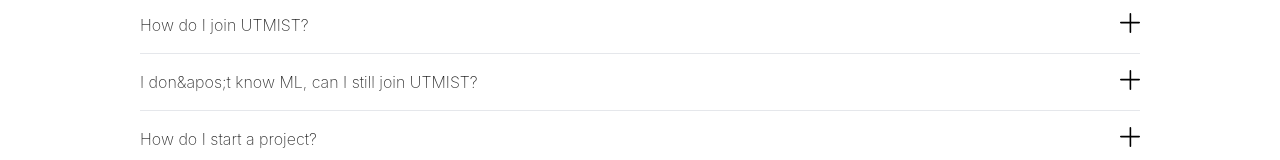
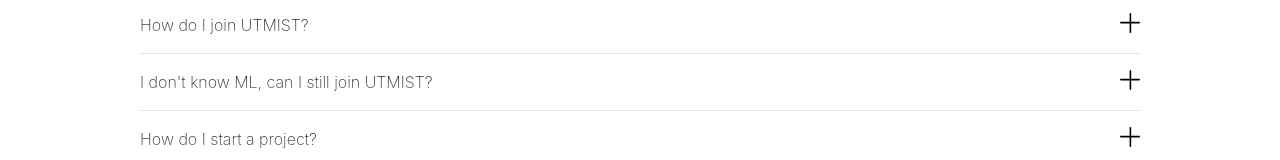
Before and after one commit to UTMIST/UTMIST, a Next.js app in the folder client/: page / in a window 1280 px wide. Shown: the part 4876-5036 px from the top of the page. Built offline with nearby package versions, Linux system fonts and the light colour scheme.

Commit message:
removed typo in FAQ section

```diff
--- a/client/src/components/faq.tsx
+++ b/client/src/components/faq.tsx
@@ -11,7 +11,7 @@ const faqData = [
       "You can join UTMIST by signing up through our website and attending our general meetings. We welcome students from all faculties and programs. Watch for membership registration announcements at the beginning of each semester!",
   },
   {
-    question: "I don&apos;t know ML, can I still join UTMIST?",
+    question: "I don't know ML, can I still join UTMIST?",
     answer:
       "Of course you can! UTMIST welcomes people of all backgrounds. We offer beginner-friendly workshops and resources to help you get started with machine learning concepts. Many of our members started with zero ML knowledge and have grown their skills through our community.",
   },
```
